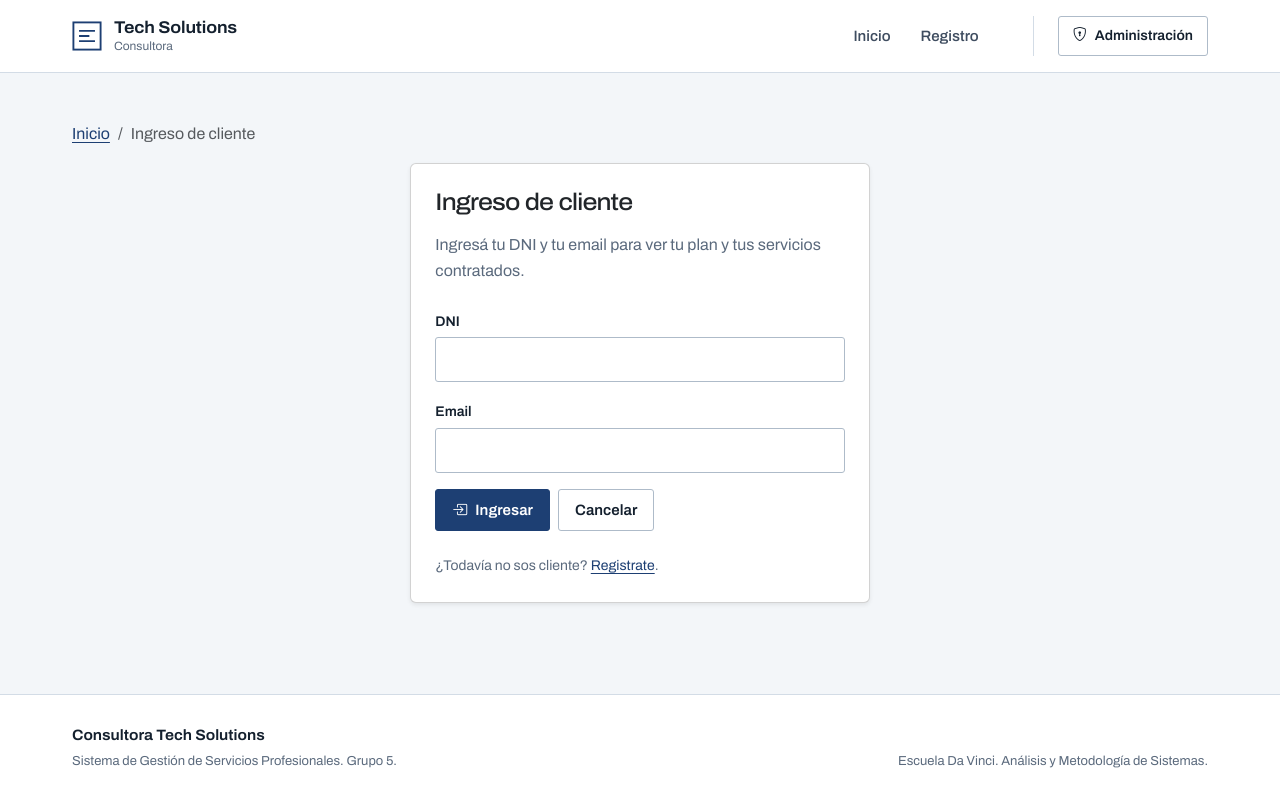
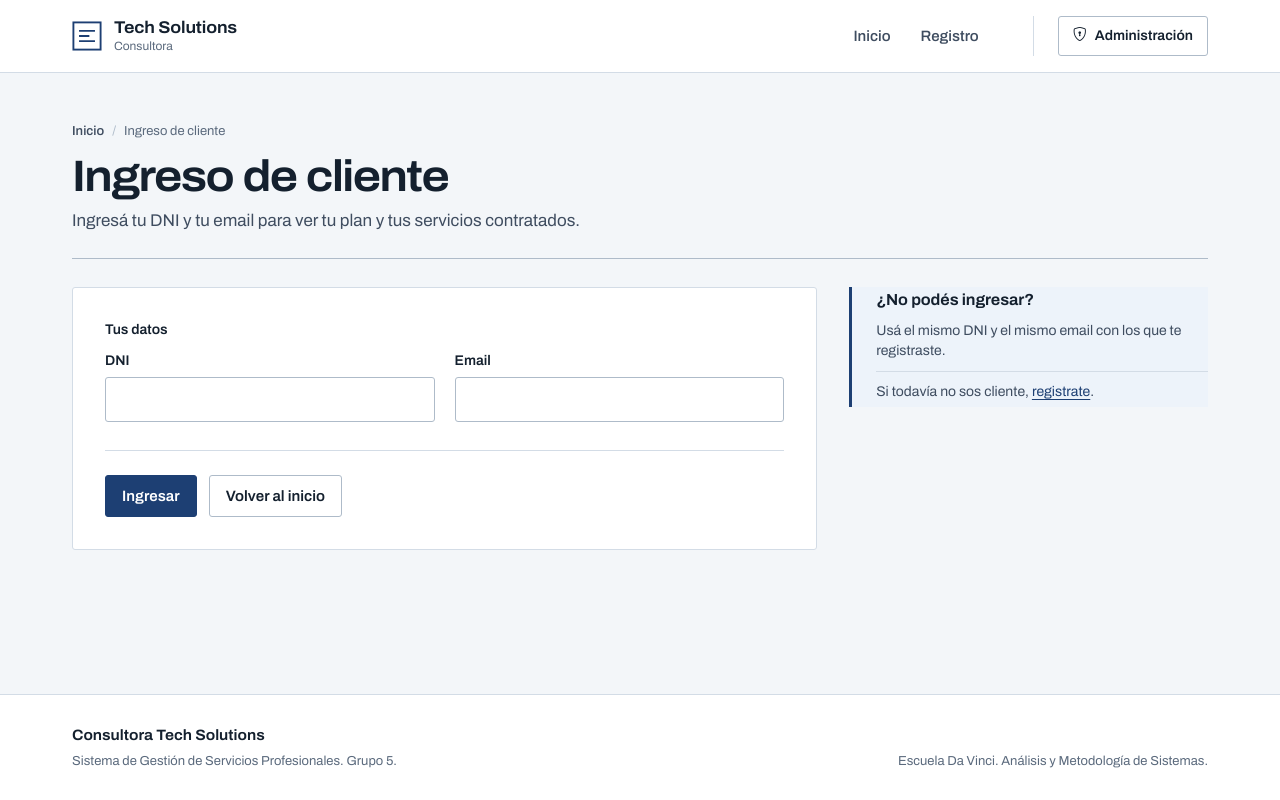
Before and after one commit to Esrabito/Consultora-Tech-Solutions---Parcial-2---Grupo-5, a Flask app: page /cliente/ingresar in a window 1280 px wide. Run offline with Flask 3, Linux system fonts and the light colour scheme; parts of the project's set-up code (start-up, migrations or seed data) failed here and were passed over.

Commit message:
feat(clientes): enlace en el inicio, estilo nuevo y moneda en Mi plan (HU-05) y por ultimo también docs(HU-05): decisiones de ingreso del cliente y rutas

```diff
--- a/app/routes/cuenta_cliente.py
+++ b/app/routes/cuenta_cliente.py
@@ -38,7 +38,6 @@ def ingresar():
             return _formulario_ingreso(datos, errores_para_formulario(error)), 400
 
         session[CLAVE_SESION_CLIENTE] = cliente.id_cliente
-        flash(f"Hola, {cliente.nombre}.", "success")
         return redirect(url_for("cuenta.mi_plan"))
 
     return _formulario_ingreso(datos)
--- a/app/templates/cuenta/ingresar.html
+++ b/app/templates/cuenta/ingresar.html
@@ -3,86 +3,87 @@
 {% block titulo %}Ingreso de cliente{% endblock %}
 
 {% block contenido %}
-<nav aria-label="breadcrumb">
-  <ol class="breadcrumb">
-    <li class="breadcrumb-item">
-      <a href="{{ url_for('main.inicio') }}">Inicio</a>
-    </li>
-    <li class="breadcrumb-item active" aria-current="page">
-      Ingreso de cliente
-    </li>
-  </ol>
+<header class="page-head">
+  <div class="page-head__text">
+    <nav aria-label="Ubicación">
+      <ul class="trail">
+        <li><a href="{{ url_for('main.inicio') }}">Inicio</a></li>
+        <li><span aria-current="page">Ingreso de cliente</span></li>
+      </ul>
     </nav>
-
-<div class="row justify-content-center">
-  <div class="col-12 col-md-8 col-lg-5">
-    <div class="card shadow-sm">
-      <div class="card-body p-4">
-
-        <h1 class="h4 mb-3">Ingreso de cliente</h1>
-
-        <p class="text-muted mb-4">
+    <h1>Ingreso de cliente</h1>
+    <p class="page-head__lead">
       Ingresá tu DNI y tu email para ver tu plan y tus servicios contratados.
     </p>
+  </div>
+</header>
 
+<div class="form-layout">
+  <div class="form-sheet">
     {% if errores.general %}
-          <div class="alert alert-danger">
-            {{ errores.general }}
+      <div class="notice notice--warning mb-4" role="alert">
+        <i class="bi bi-exclamation-triangle-fill notice__icon" aria-hidden="true"></i>
+        <p>{{ errores.general }}</p>
       </div>
     {% endif %}
 
     <form method="post" novalidate>
-
       <input type="hidden" name="csrf_token" value="{{ csrf_token() }}">
 
-          <div class="mb-3">
+      <fieldset>
+        <legend>Tus datos</legend>
+
+        <div class="form-grid">
+          <div>
             <label for="dni" class="form-label">DNI</label>
-            <input
-              type="text"
-              id="dni"
-              name="dni"
-              maxlength="8"
+            <input type="text" id="dni" name="dni"
+                   maxlength="8" inputmode="numeric"
                    class="form-control {% if errores.dni %}is-invalid{% endif %}"
                    value="{{ datos.get('dni') or '' }}"
-              required>
+                   required
                    {% if errores.dni %}
-              <div class="invalid-feedback">{{ errores.dni }}</div>
+                     aria-invalid="true" aria-describedby="dni-error"
+                   {% endif %}>
+            {% if errores.dni %}
+              <div class="invalid-feedback" id="dni-error">{{ errores.dni }}</div>
             {% endif %}
           </div>
 
-          <div class="mb-3">
+          <div>
             <label for="email" class="form-label">Email</label>
-            <input
-              type="email"
-              id="email"
-              name="email"
+            <input type="email" id="email" name="email"
+                   maxlength="120" autocomplete="email"
                    class="form-control {% if errores.email %}is-invalid{% endif %}"
                    value="{{ datos.get('email') or '' }}"
-              required>
+                   required
                    {% if errores.email %}
-              <div class="invalid-feedback">{{ errores.email }}</div>
+                     aria-invalid="true" aria-describedby="email-error"
+                   {% endif %}>
+            {% if errores.email %}
+              <div class="invalid-feedback" id="email-error">{{ errores.email }}</div>
             {% endif %}
           </div>
+        </div>
+      </fieldset>
 
-          <div class="d-flex gap-2">
-            <button type="submit" class="btn btn-primary">
-              <i class="bi bi-box-arrow-in-right"></i>
-              Ingresar
-            </button>
+      <div class="form-actions">
+        <button type="submit" class="btn btn-primary">Ingresar</button>
         <a href="{{ url_for('main.inicio') }}" class="btn btn-outline-secondary">
-              Cancelar
+          Volver al inicio
         </a>
       </div>
+    </form>
+  </div>
 
-        </form>
-
-        <p class="text-muted small mt-4 mb-0">
-          ¿Todavía no sos cliente?
-          <a href="{{ url_for('cliente.registro') }}">Registrate</a>.
-        </p>
-
-      </div>
-    </div>
-  </div>
+  <aside class="form-aside" aria-labelledby="ayuda-ingreso">
+    <h2 id="ayuda-ingreso">¿No podés ingresar?</h2>
+    <ul>
+      <li>Usá el mismo DNI y el mismo email con los que te registraste.</li>
+      <li>
+        Si todavía no sos cliente,
+        <a href="{{ url_for('cliente.registro') }}">registrate</a>.
+      </li>
+    </ul>
+  </aside>
 </div>
 {% endblock %}
```
Also changed, not shown: app/templates/cuenta/mi_plan.html (+35 -37 lines), app/templates/main/inicio.html (+9 -0 lines), docs/decisiones.md (+14 -0 lines), tests/test_cuenta_cliente.py (+15 -0 lines), README.md. Lines whose indentation alone changed are shown as unchanged.
